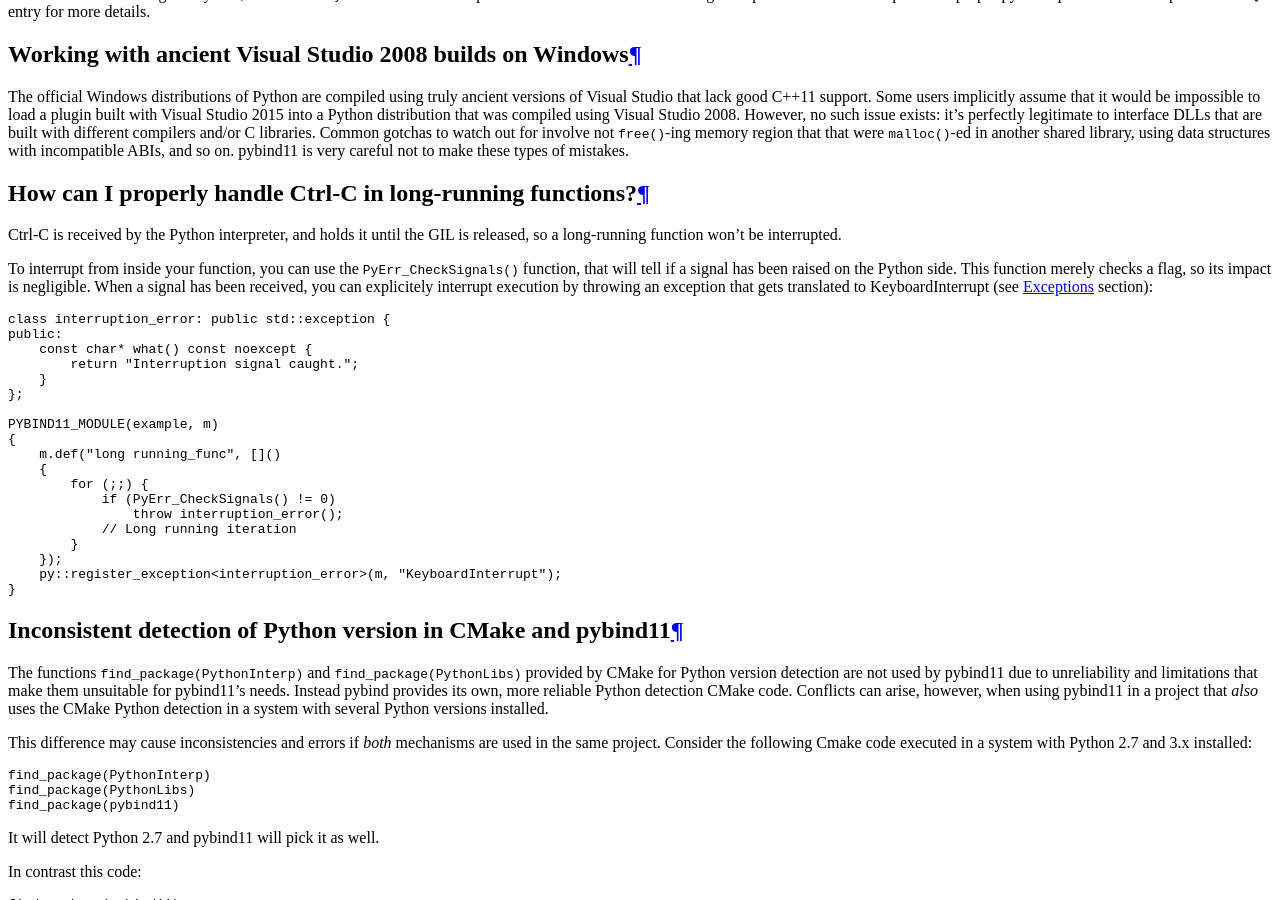
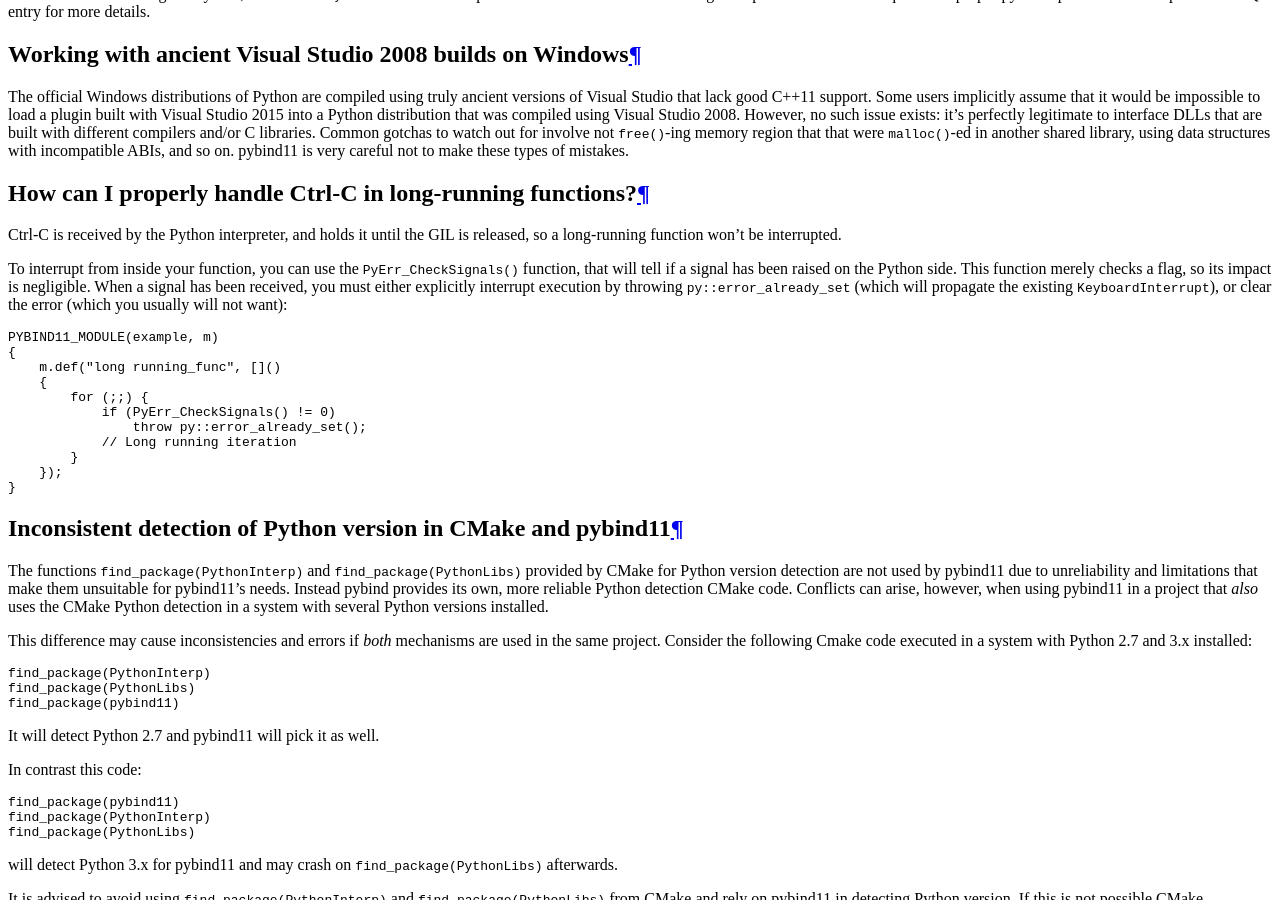
Before and after one commit to pybind/pybind11, a Sphinx documentation site: the page built from docs/faq.rst, in a window 1280 px wide and 900 px high, scrolled down 3555 px. Built offline with Sphinx 7.4.7 and the Read the Docs theme 2.0.0, drawn with Linux system fonts in a browser that asks for light colours.

Commit message:
Minor modifications to interrupt handling FAQ

```diff
--- a/docs/faq.rst
+++ b/docs/faq.rst
@@ -257,18 +257,11 @@
 To interrupt from inside your function, you can use the ``PyErr_CheckSignals()``
 function, that will tell if a signal has been raised on the Python side.  This
 function merely checks a flag, so its impact is negligible. When a signal has
-been received, you can explicitely interrupt execution by throwing an exception
-that gets translated to KeyboardInterrupt (see :doc:`advanced/exceptions`
-section):
+been received, you must either explicitly interrupt execution by throwing
+``py::error_already_set`` (which will propagate the existing
+``KeyboardInterrupt``), or clear the error (which you usually will not want):
 
 .. code-block:: cpp
-
-    class interruption_error: public std::exception {
-    public:
-        const char* what() const noexcept {
-            return "Interruption signal caught.";
-        }
-    };
 
     PYBIND11_MODULE(example, m)
     {
@@ -276,11 +269,10 @@
         {
             for (;;) {
                 if (PyErr_CheckSignals() != 0)
-                    throw interruption_error();
+                    throw py::error_already_set();
                 // Long running iteration
             }
         });
-        py::register_exception<interruption_error>(m, "KeyboardInterrupt");
     }
 
 Inconsistent detection of Python version in CMake and pybind11
```
